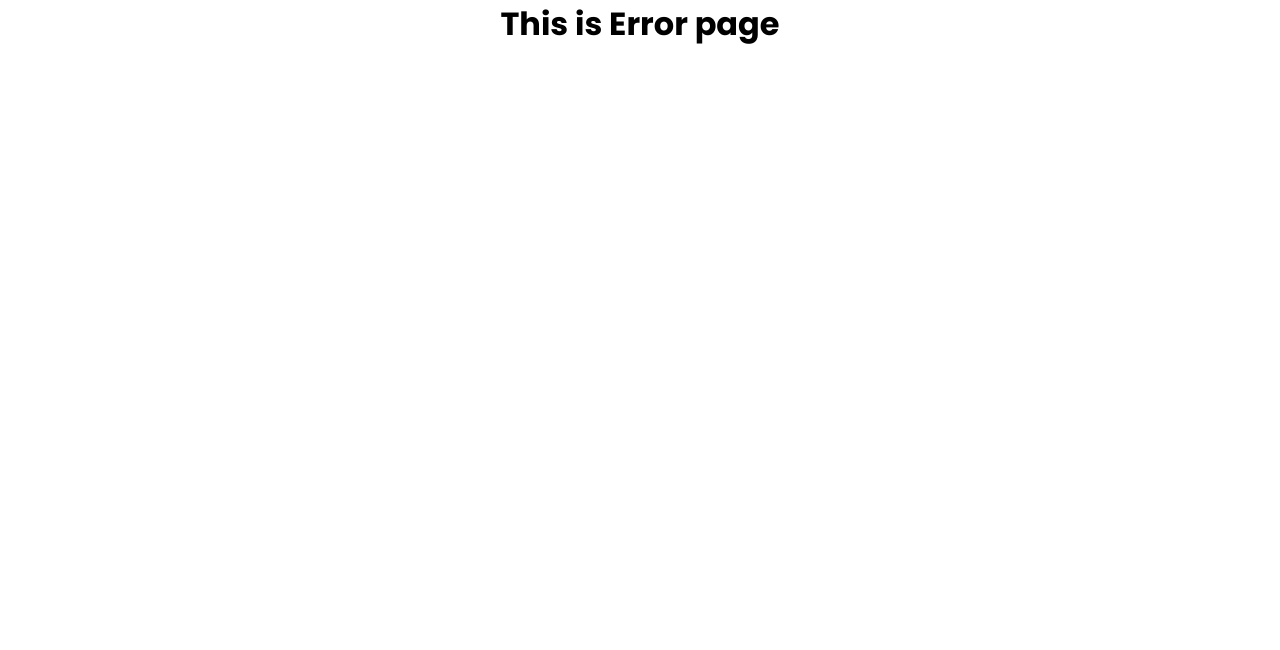
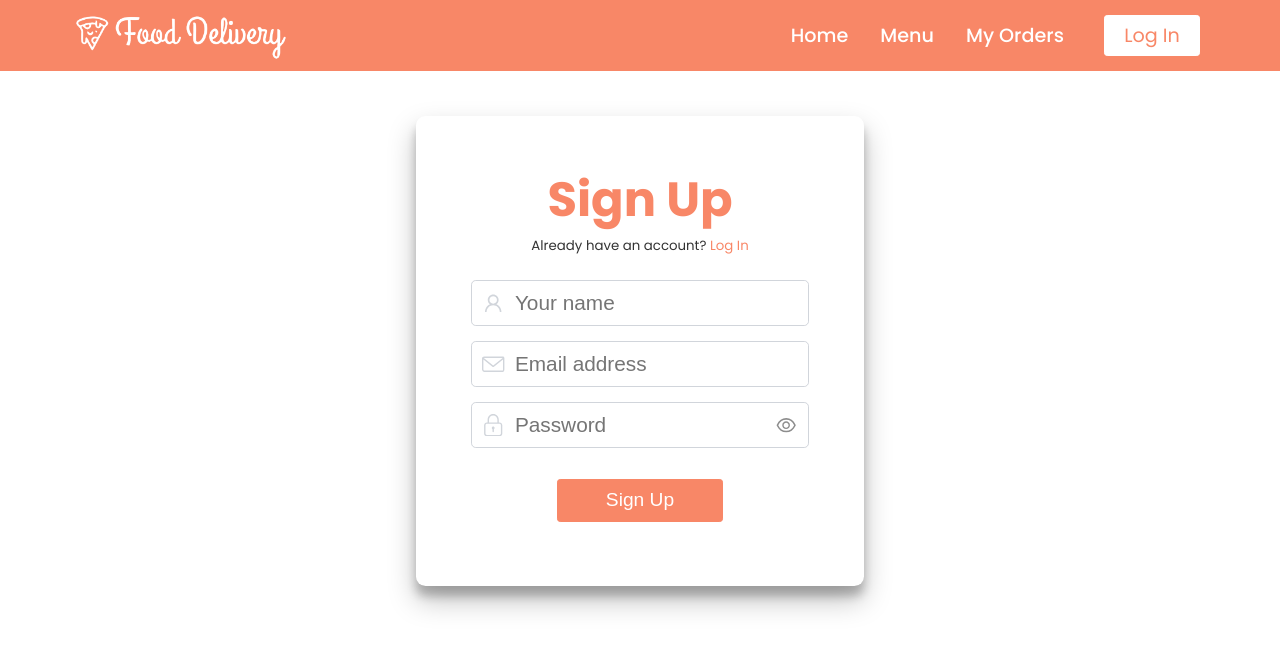
Before and after one commit to sakib-xrz/food-delivery-client, a React (Create React App) app: page /signup in a window 1280 px wide. Before the commit this address had no page. Shown: the top 650 px of the page. Built offline with nearby package versions, Linux system fonts and the light colour scheme.

Commit message:
login and signup page done

```diff
--- a/src/components/Navbar/Navbar.jsx
+++ b/src/components/Navbar/Navbar.jsx
@@ -40,7 +40,9 @@ const Navbar = () => {
             >
               <li>My Orders</li>
             </NavLink>
-            <Link className="login">Log In</Link>
+            <Link to={"/login"} className="login">
+              Log In
+            </Link>
           </ul>
         </div>
         <button className="mobile-menu">
@@ -81,7 +83,11 @@ const Navbar = () => {
               >
                 <li onClick={() => setIsOpen(false)}>My Orders</li>
               </NavLink>
-              <Link onClick={() => setIsOpen(false)} className="login-mobile">
+              <Link
+                to={"/login"}
+                onClick={() => setIsOpen(false)}
+                className="login-mobile"
+              >
                 Log In
               </Link>
             </ul>
--- a/src/index.css
+++ b/src/index.css
@@ -21,10 +21,15 @@ body{
 :root {
   --color-primary: #F88767;
   --color-white: #fff;
-
+  --color-dark: #333;
   --transition: all 400ms ease;
 
   --container-width-lg: 90%;
   --container-width-md: 88%;
   --container-width-sm: 95%;
 }
+
+h1{
+  font-size: 3rem;
+  color: var(--color-dark);
+}
--- /dev/null
+++ b/src/pages/Login/Login.css
@@ -0,0 +1,118 @@
+.container {
+  border-radius: 0.6rem;
+  box-shadow: 0 14px 28px rgba(0, 0, 0, 0.25), 0 10px 10px rgba(0, 0, 0, 0.22);
+  width: 35%;
+  margin: 2.8rem auto;
+  padding: 3rem 0;
+}
+
+form {
+  display: flex;
+  align-items: center;
+  justify-content: center;
+  flex-direction: column;
+  text-align: center;
+}
+
+.form-div {
+  margin-top: 1.5rem;
+}
+
+h1 {
+  color: var(--color-primary);
+}
+
+.single-input {
+  border: 1px solid #d1d5db;
+  border-radius: 0.3rem;
+  display: flex;
+  align-items: center;
+  margin: 0 auto 15px;
+  width: 95%;
+}
+
+input {
+  width: 100%;
+  border-radius: 0.3rem;
+  font-size: 1.3rem;
+  padding: 10px;
+  color: var(--color-dark);
+}
+
+.icon {
+  margin-top: 7px;
+  margin-left: 10px;
+  font-size: 1.4rem;
+  color: #d1d5db;
+}
+
+.show-hide {
+  margin-top: 7px;
+  margin-right: 10px;
+  font-size: 1.4rem;
+  color: #8d8d8d;
+  cursor: pointer;
+}
+
+.login-btn {
+  background: var(--color-primary);
+  border: 1px solid var(--color-primary);
+  color: var(--color-white);
+  padding: 0.6rem 3rem;
+  border-radius: 0.2rem;
+  font-size: 1.2rem;
+  margin: 1rem 0;
+}
+
+.login-btn:hover {
+  background: var(--color-white);
+  border: 1px solid var(--color-primary);
+  color: var(--color-primary);
+  cursor: pointer;
+  transition: var(--transition);
+}
+
+.forgot-password {
+  text-align: end;
+  width: 95%;
+}
+.forgot-password a {
+  color: var(--color-primary);
+}
+
+.forgot-password:hover {
+  text-decoration: underline;
+}
+
+.toggle-page {
+  width: 100%;
+  display: block;
+  text-align: center;
+  color: var(--color-dark);
+}
+
+.toggle-button {
+  color: var(--color-primary);
+}
+
+.toggle-button:hover {
+  cursor: pointer;
+}
+
+/* responsive for medium device */
+
+@media screen and (min-width: 768px) and (max-width: 992px) {
+  .container {
+    width: 60%;
+    padding: 3rem 1.2rem;
+  }
+}
+
+/* responsive for small device */
+
+@media screen and (max-width: 767px) {
+  .container {
+    width: 90%;
+    padding: 3rem 1.2rem;
+  }
+}
--- /dev/null
+++ b/src/pages/Login/Login.jsx
@@ -0,0 +1,64 @@
+import React from "react";
+import "./Login.css";
+import { SlEnvolope } from "react-icons/sl";
+import { SlLock } from "react-icons/sl";
+import { AiOutlineEye } from "react-icons/ai";
+import { AiOutlineEyeInvisible } from "react-icons/ai";
+import { useState } from "react";
+import { Link } from "react-router-dom";
+
+const Login = () => {
+  const [isVisible, setIsVisible] = useState(false);
+  return (
+    <div className="container">
+      <div className="form-container log-in-container">
+        <form>
+          <h1>Log In</h1>
+          <small className="toggle-page">
+            New in Food Delivery?
+            <Link to={"/signup"} className="toggle-button"> Sigh Up</Link>
+          </small>
+          <div className="form-div">
+            <div className="single-input">
+              <span>
+                <SlEnvolope className="icon" />
+              </span>
+              <input type="email" placeholder="Email address" />
+            </div>
+            <div className="single-input">
+              <span>
+                <SlLock className="icon" />
+              </span>
+              {isVisible ? (
+                <input type="text" placeholder="Password" />
+              ) : (
+                <input type="password" placeholder="Password" />
+              )}
+              {!isVisible ? (
+                <span>
+                  <AiOutlineEye
+                    onClick={() => setIsVisible(true)}
+                    className="show-hide"
+                  />
+                </span>
+              ) : (
+                <span>
+                  <AiOutlineEyeInvisible
+                    onClick={() => setIsVisible(false)}
+                    className="show-hide"
+                  />
+                </span>
+              )}
+            </div>
+            <small className="forgot-password">
+              <a href="#">Forgotten password?</a>
+            </small>
+          </div>
+          <button className="login-btn">Log In</button>
+        </form>
+      </div>
+    </div>
+  );
+};
+
+export default Login;
--- /dev/null
+++ b/src/pages/Signup/SignUp.jsx
@@ -0,0 +1,68 @@
+import React from 'react';
+import { AiOutlineUser } from "react-icons/ai";
+import { SlEnvolope } from "react-icons/sl";
+import { SlLock } from "react-icons/sl";
+import { AiOutlineEye } from "react-icons/ai";
+import { AiOutlineEyeInvisible } from "react-icons/ai";
+import { useState } from "react";
+import { Link } from "react-router-dom";
+
+const SignUp = () => {
+      const [isVisible, setIsVisible] = useState(false);
+
+    return (
+      <div className="container">
+        <div className="form-container log-in-container">
+          <form>
+            <h1>Sign Up</h1>
+            <small className="toggle-page">
+              Already have an account?
+              <Link to={"/login"} className="toggle-button"> Log In</Link>
+            </small>
+            <div className="form-div">
+              <div className="single-input">
+                <span>
+                  <AiOutlineUser className="icon" />
+                </span>
+                <input type="text" placeholder="Your name" />
+              </div>
+              <div className="single-input">
+                <span>
+                  <SlEnvolope className="icon" />
+                </span>
+                <input type="email" placeholder="Email address" />
+              </div>
+              <div className="single-input">
+                <span>
+                  <SlLock className="icon" />
+                </span>
+                {isVisible ? (
+                  <input type="text" placeholder="Password" />
+                ) : (
+                  <input type="password" placeholder="Password" />
+                )}
+                {!isVisible ? (
+                  <span>
+                    <AiOutlineEye
+                      onClick={() => setIsVisible(true)}
+                      className="show-hide"
+                    />
+                  </span>
+                ) : (
+                  <span>
+                    <AiOutlineEyeInvisible
+                      onClick={() => setIsVisible(false)}
+                      className="show-hide"
+                    />
+                  </span>
+                )}
+              </div>
+            </div>
+            <button className="login-btn">Sign Up</button>
+          </form>
+        </div>
+      </div>
+    );
+};
+
+export default SignUp;
```
Also changed, not shown: src/router/Routes.js (+10 -0 lines), src/pages/Signup/SignUp.css (added).
